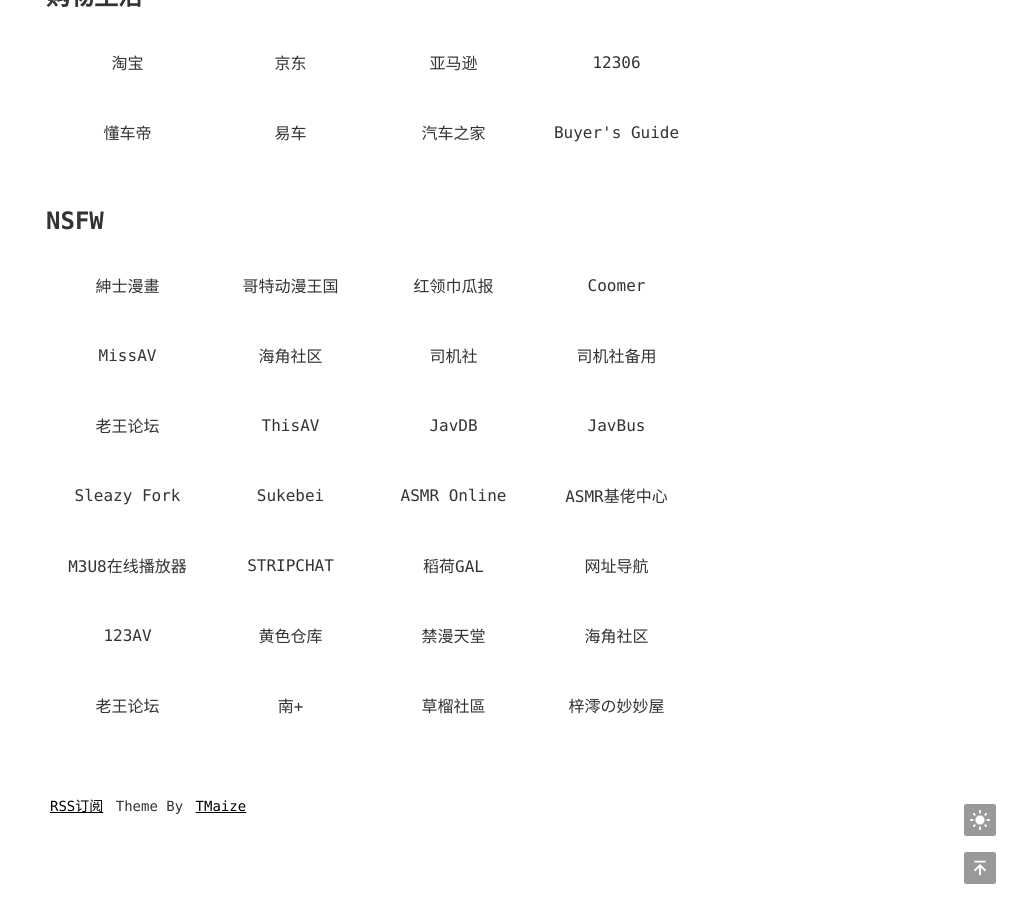
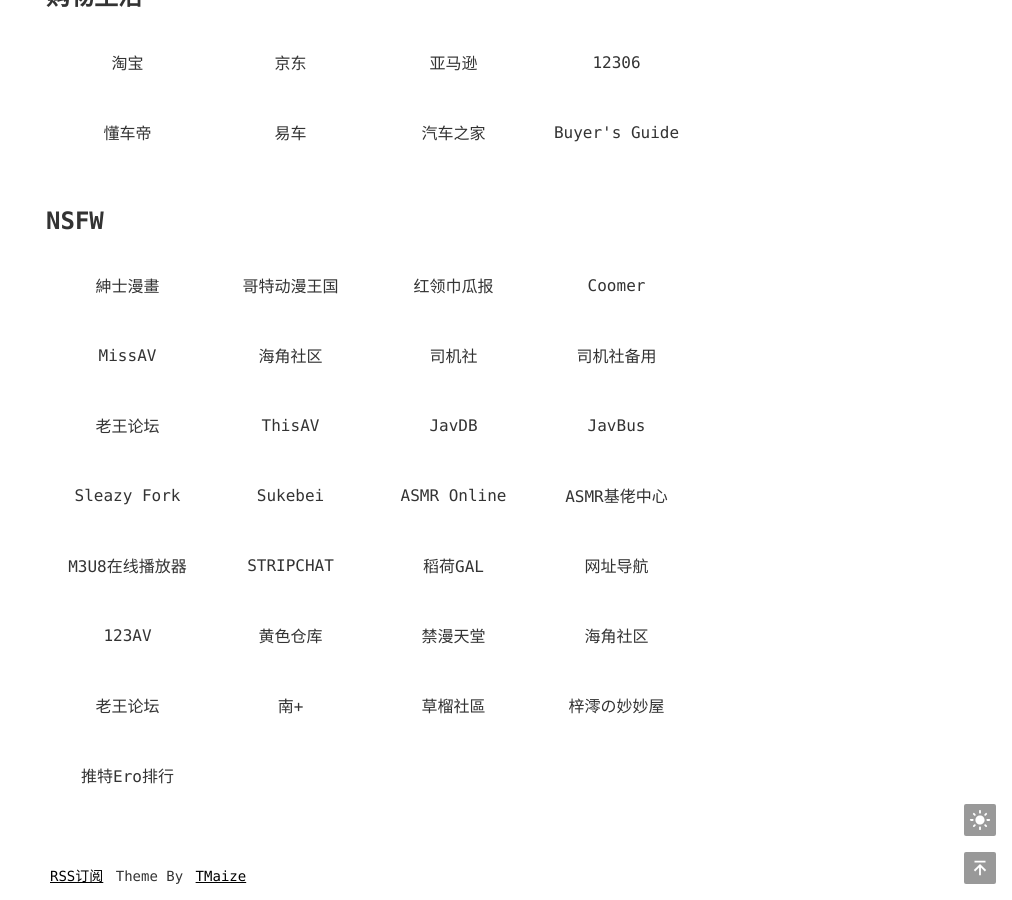
Before and after one commit to admans/admans.github.io, a Jekyll site: the page built from pages/navi.html, in a window 1280 px wide and 900 px high, scrolled down 2937 px. Shown: the whole window, without its empty margins (268-1280 px from the left). Built offline with Jekyll 4.4.1, drawn with Linux system fonts in a browser that asks for light colours.

Commit message:
Update navi.html

```diff
--- a/pages/navi.html
+++ b/pages/navi.html
@@ -606,6 +606,9 @@ title: 导航
                 <a class="link-item" data-search="梓澪の妙妙屋" href="#" target="_blank">
                     <div class="link-name">梓澪の妙妙屋</div>
                 </a>
+                <a class="link-item" data-search="推特Ero排行" href="#" target="_blank">
+                    <div class="link-name">推特Ero排行</div>
+                </a>
             </div>
         </section>
     </main>
@@ -746,6 +749,7 @@ title: 导航
             "禁漫天堂": "https://jmcomicqa.cc/",
             "南+": "https://south-plus.net/",
             "草榴社區": "https://t66y.com/",
+            "推特Ero排行": "https://twitter-ero-video-ranking.com/zh-CN",
             // AI工具链接
             "CIVITAI": "https://civitai.com/",
             "SD提示词万用表": "https://docs.google.com/spreadsheets/d/14Gg1kIGWdZGXyCC8AgYVT0lqI6IivLzZOdIT3QMWwVI/htmlview#",
```
